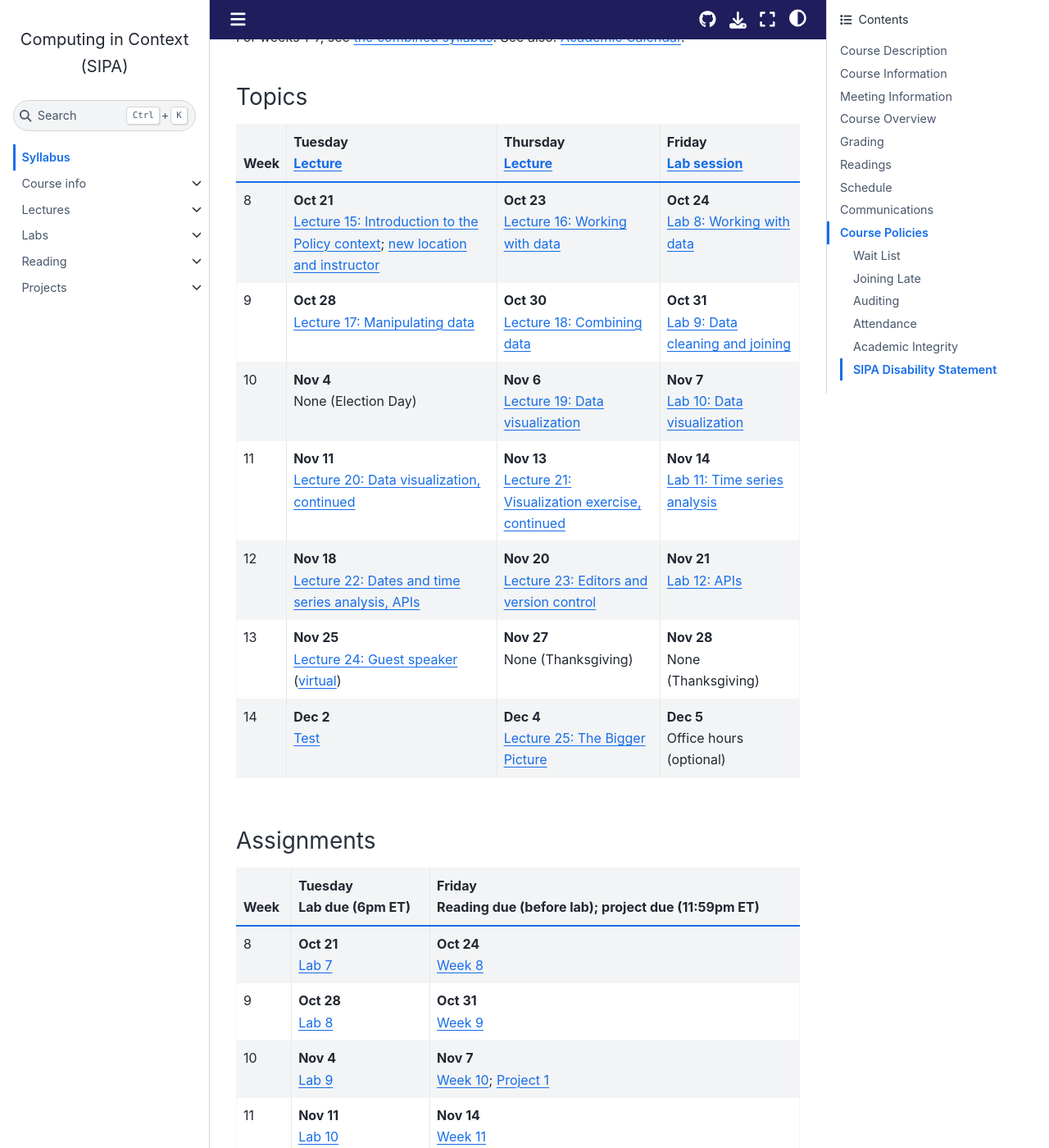
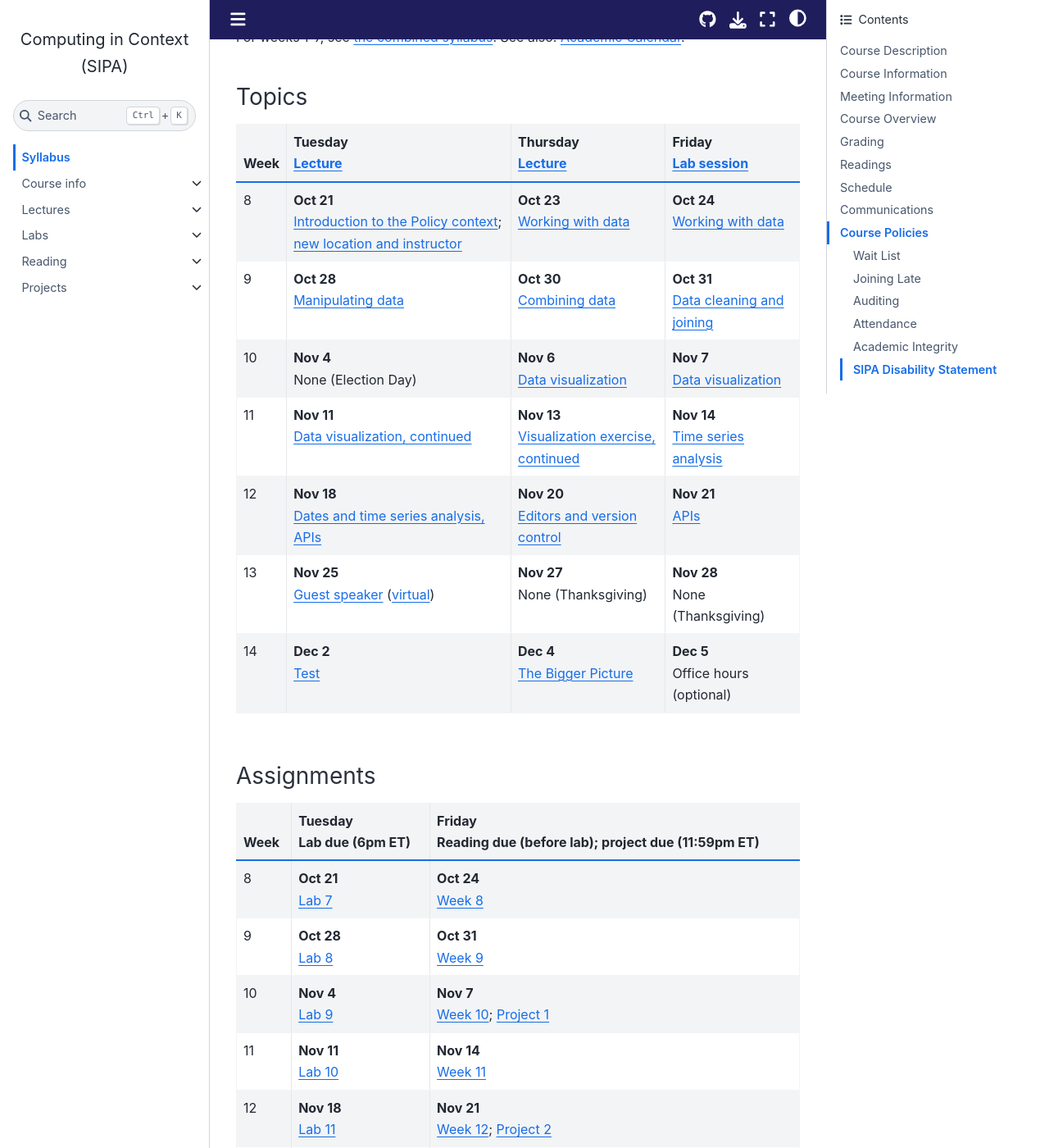
Before and after one commit to afeld/computing-in-context, a Jupyter Book: the page built from index.md, in a window 1280 px wide and 1400 px high, scrolled down 4583 px. Shown: the whole window at 82% size. Built offline with Jupyter Book 1.0.4 settings and Sphinx 7.4.7 and the Sphinx Book theme 1.1.4, drawn with Linux system fonts in a browser that asks for light colours; pages that are not in the unit, such as notebooks, are missing from menus; comment, search, counter and statistics services are not loaded.

Commit message:
simplify the topics table

```diff
--- a/index.md
+++ b/index.md
@@ -119,15 +119,15 @@ For weeks 1-7, see [the combined syllabus](https://courseworks2.columbia.edu/cou
 
 ### Topics
 
-| Week | Tuesday<br/>[Lecture](#meeting-information)                                                                                            | Thursday<br/>[Lecture](#meeting-information)                                     | Friday<br/>[Lab session](#meeting-information)                    |
-| ---- | -------------------------------------------------------------------------------------------------------------------------------------- | -------------------------------------------------------------------------------- | ----------------------------------------------------------------- |
-| 8    | **Oct 21**<br/>[Lecture 15: Introduction to the Policy context](lecture_15.ipynb); [new location and instructor](#meeting-information) | **Oct 23**<br/>[Lecture 16: Working with data](lecture_16.ipynb)                 | **Oct 24**<br/>[Lab 8: Working with data](lab_8_guide.md)         |
-| 9    | **Oct 28**<br/>[Lecture 17: Manipulating data](lecture_17.ipynb)                                                                       | **Oct 30**<br/>[Lecture 18: Combining data](lecture_18.ipynb)                    | **Oct 31**<br/>[Lab 9: Data cleaning and joining](lab_9_guide.md) |
-| 10   | **Nov 4**<br/>None (Election Day)                                                                                                      | **Nov 6**<br/>[Lecture 19: Data visualization](lecture_19.ipynb)                 | **Nov 7**<br/>[Lab 10: Data visualization](lab_10_guide.md)       |
-| 11   | **Nov 11**<br/>[Lecture 20: Data visualization, continued](lecture_20.ipynb)                                                           | **Nov 13**<br/>[Lecture 21: Visualization exercise, continued](lecture_21.ipynb) | **Nov 14**<br/>[Lab 11: Time series analysis](lab_11_guide.md)    |
-| 12   | **Nov 18**<br/>[Lecture 22: Dates and time series analysis, APIs](lecture_22.ipynb)                                                    | **Nov 20**<br/>[Lecture 23: Editors and version control](lecture_23.ipynb)       | **Nov 21**<br/>[Lab 12: APIs](lab_12_guide.md)                    |
-| 13   | **Nov 25**<br/>[Lecture 24: Guest speaker](lecture_24.md) ([virtual][zoom])                                                            | **Nov 27**<br/>None (Thanksgiving)                                               | **Nov 28**<br/>None (Thanksgiving)                                |
-| 14   | **Dec 2**<br/>[Test](test.md)                                                                                                          | **Dec 4**<br/>[Lecture 25: The Bigger Picture](lecture_25.ipynb)                 | **Dec 5**<br/>Office hours (optional)                             |
+| Week | Tuesday<br/>[Lecture](#meeting-information)                                                                                | Thursday<br/>[Lecture](#meeting-information)                         | Friday<br/>[Lab session](#meeting-information)             |
+| ---- | -------------------------------------------------------------------------------------------------------------------------- | -------------------------------------------------------------------- | ---------------------------------------------------------- |
+| 8    | **Oct 21**<br/>[Introduction to the Policy context](lecture_15.ipynb); [new location and instructor](#meeting-information) | **Oct 23**<br/>[Working with data](lecture_16.ipynb)                 | **Oct 24**<br/>[Working with data](lab_8_guide.md)         |
+| 9    | **Oct 28**<br/>[Manipulating data](lecture_17.ipynb)                                                                       | **Oct 30**<br/>[Combining data](lecture_18.ipynb)                    | **Oct 31**<br/>[Data cleaning and joining](lab_9_guide.md) |
+| 10   | **Nov 4**<br/>None (Election Day)                                                                                          | **Nov 6**<br/>[Data visualization](lecture_19.ipynb)                 | **Nov 7**<br/>[Data visualization](lab_10_guide.md)        |
+| 11   | **Nov 11**<br/>[Data visualization, continued](lecture_20.ipynb)                                                           | **Nov 13**<br/>[Visualization exercise, continued](lecture_21.ipynb) | **Nov 14**<br/>[Time series analysis](lab_11_guide.md)     |
+| 12   | **Nov 18**<br/>[Dates and time series analysis, APIs](lecture_22.ipynb)                                                    | **Nov 20**<br/>[Editors and version control](lecture_23.ipynb)       | **Nov 21**<br/>[APIs](lab_12_guide.md)                     |
+| 13   | **Nov 25**<br/>[Guest speaker](lecture_24.md) ([virtual][zoom])                                                            | **Nov 27**<br/>None (Thanksgiving)                                   | **Nov 28**<br/>None (Thanksgiving)                         |
+| 14   | **Dec 2**<br/>[Test](test.md)                                                                                              | **Dec 4**<br/>[The Bigger Picture](lecture_25.ipynb)                 | **Dec 5**<br/>Office hours (optional)                      |
 
 [zoom]: https://courseworks2.columbia.edu/courses/230821/external_tools/72338
 
```
